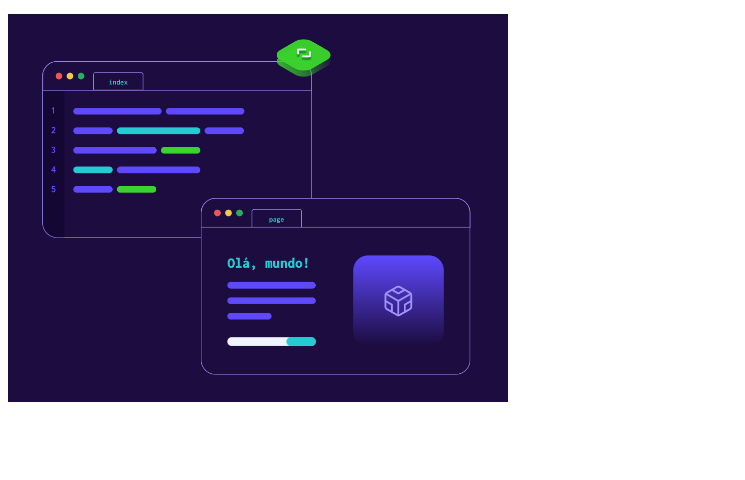
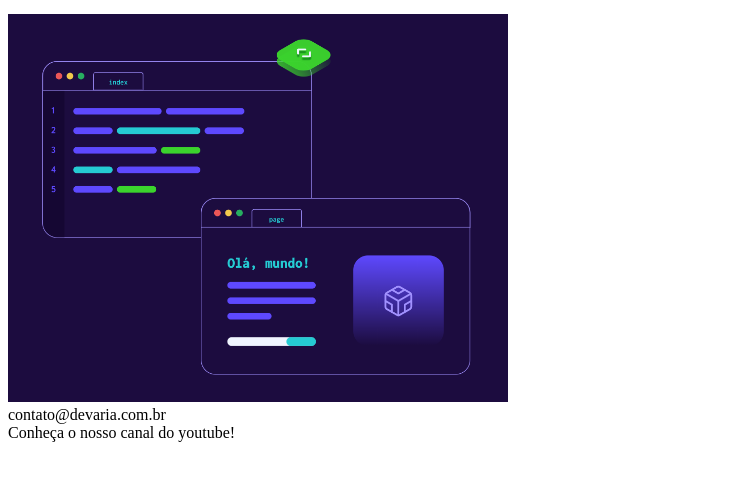
Before and after one commit to lucasoliveira22s/Devaria-Aula-HTML-2023, a plain HTML site: page indx.html in a window 1280 px wide. Shown: the part 136-616 px from the top of the page, without its empty margins (0-745 px from the left). Drawn offline with Linux system fonts and the light colour scheme.

Commit message:
Criação do footer

```diff
--- a/indx.html
+++ b/indx.html
@@ -20,5 +20,11 @@
                 <img src="Fotos/fotohome.png" width="500" alt="Devaria - Olá Mundo!"/>
             </section>
         </main>
+        <footer>
+            <section>
+                <span>contato@devaria.com.br</span> <br />
+                <span>Conheça o nosso canal do youtube!</span>
+            </section>
+        </footer>
     </body>
 </html>
```
